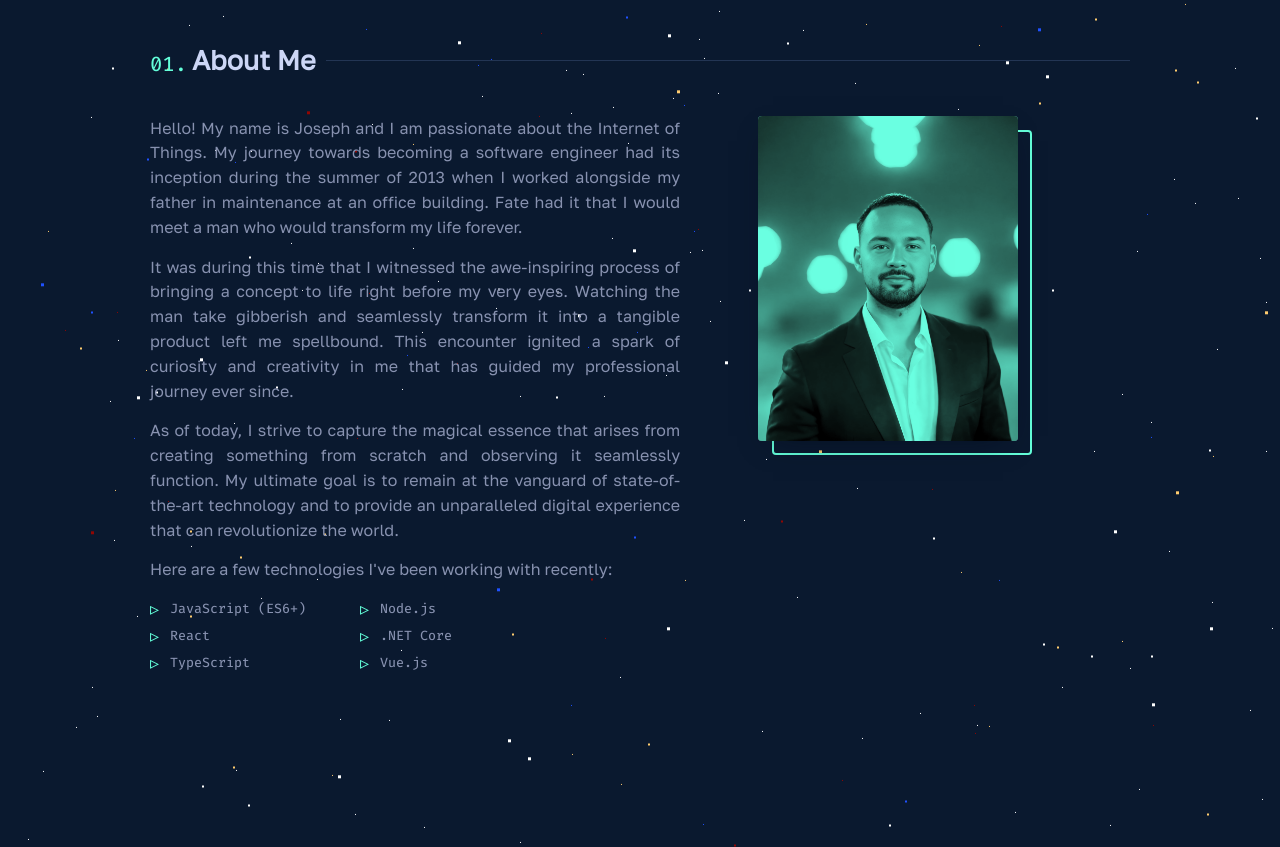
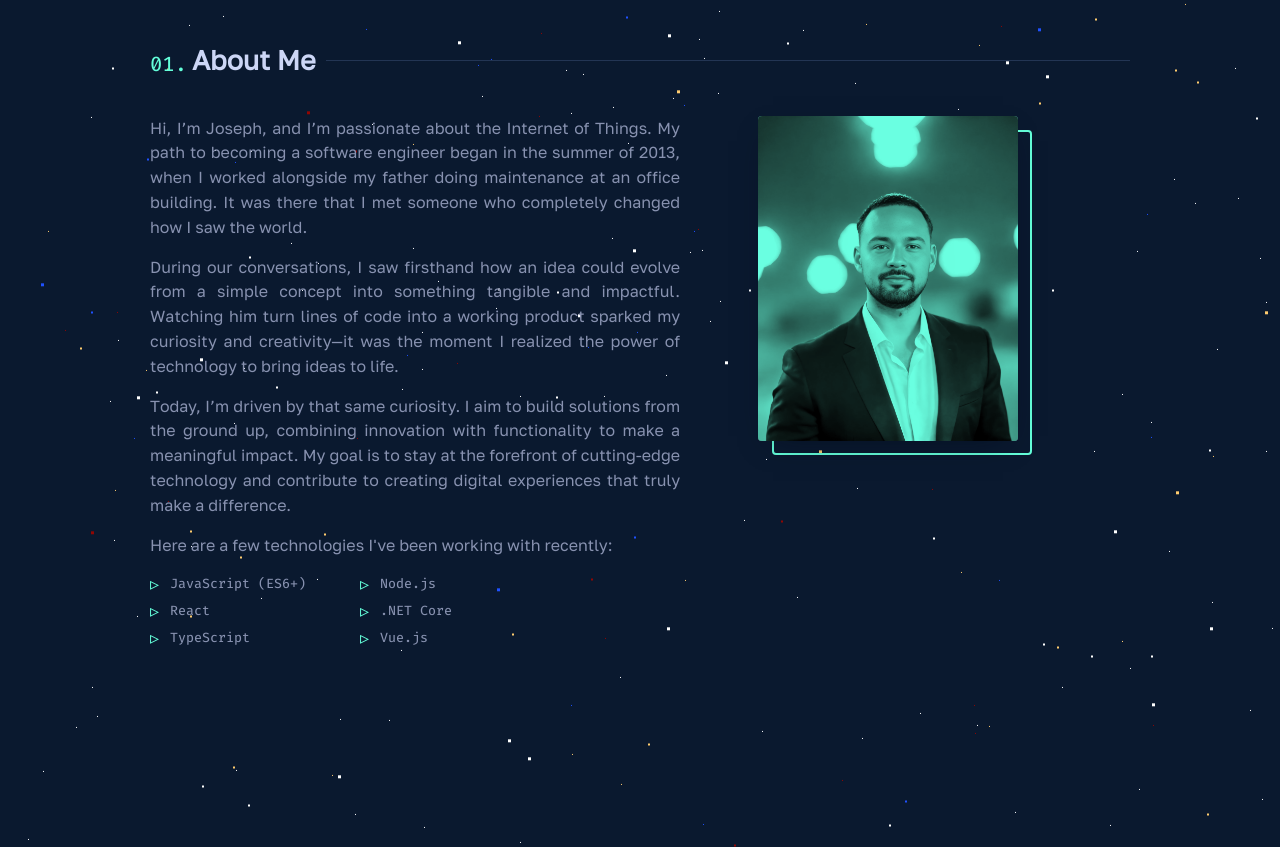
Before and after one commit to JosephBerm/Portfolio, a React (Create React App) app: page / in a window 1280 px wide. Shown: the part 864-1711 px from the top of the page. Built offline with nearby package versions, Linux system fonts and the light colour scheme.

Commit message:
Update AboutMe.jsx

```diff
--- a/src/components/AboutMe.jsx
+++ b/src/components/AboutMe.jsx
@@ -2,34 +2,27 @@ import React from "react";
 import myPicture from "../assets/myPicture.jpg";
 
 function AboutMe({ aboutRef }) {
-	// useEffect(() =>
-	// {
-	// }, []);
 	return (
 		<section ref={aboutRef} id='about' className='section about_section isNumbered'>
 			<h2 className='section-header'>About Me</h2>
 			<div className='section-body'>
 				<div className='text-container'>
 					<p>
-						Hello! My name is Joseph and I am passionate about the Internet of
-						Things. My journey towards becoming a software engineer had its inception
-						during the summer of 2013 when I worked alongside my father in
-						maintenance at an office building. Fate had it that I would meet a man
-						who would transform my life forever.
+						Hi, I’m Joseph, and I’m passionate about the Internet of Things. My path to becoming a software
+						engineer began in the summer of 2013, when I worked alongside my father doing maintenance at an
+						office building. It was there that I met someone who completely changed how I saw the world.
 					</p>
 					<p>
-						It was during this time that I witnessed the awe-inspiring process of
-						bringing a concept to life right before my very eyes. Watching the man
-						take gibberish and seamlessly transform it into a tangible product left
-						me spellbound. This encounter ignited a spark of curiosity and creativity
-						in me that has guided my professional journey ever since.
+						During our conversations, I saw firsthand how an idea could evolve from a simple concept into
+						something tangible and impactful. Watching him turn lines of code into a working product sparked
+						my curiosity and creativity—it was the moment I realized the power of technology to bring ideas
+						to life.
 					</p>
 					<p>
-						As of today, I strive to capture the magical essence that arises from
-						creating something from scratch and observing it seamlessly function. My
-						ultimate goal is to remain at the vanguard of state-of-the-art technology
-						and to provide an unparalleled digital experience that can revolutionize
-						the world.
+						Today, I’m driven by that same curiosity. I aim to build solutions from the ground up, combining
+						innovation with functionality to make a meaningful impact. My goal is to stay at the forefront
+						of cutting-edge technology and contribute to creating digital experiences that truly make a
+						difference.
 					</p>
 					<p>Here are a few technologies I've been working with recently:</p>
 					<ul className='skills_list sfx'>
@@ -47,14 +40,14 @@ function AboutMe({ aboutRef }) {
 							<img
 								src={myPicture}
 								alt='Professional headshot of Joseph Bermudez'
-								style={{ maxWidth: "100%", display: "block", position: "static" }}
+								style={{ maxWidth: '100%', display: 'block', position: 'static' }}
 							/>
 						</picture>
 					</div>
 				</div>
 			</div>
 		</section>
-	);
+	)
 }
 
 export default AboutMe;
```
